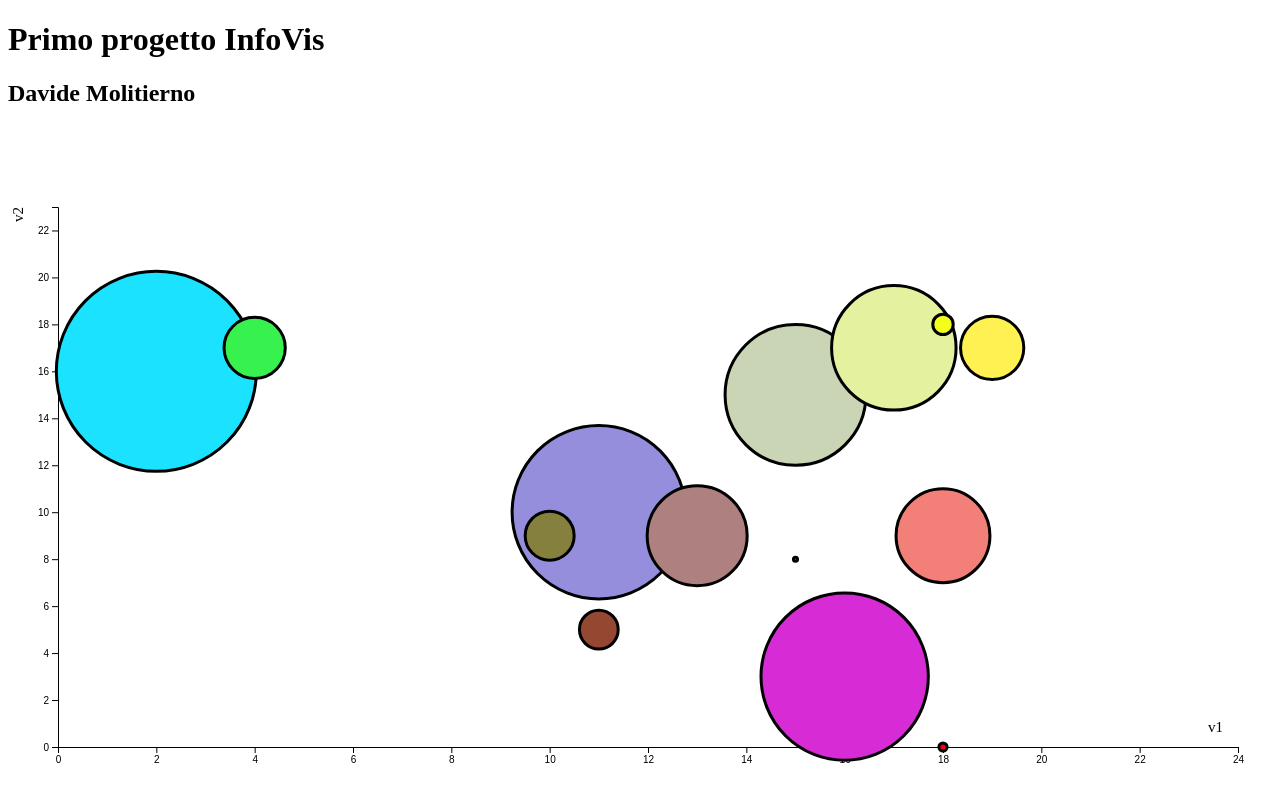
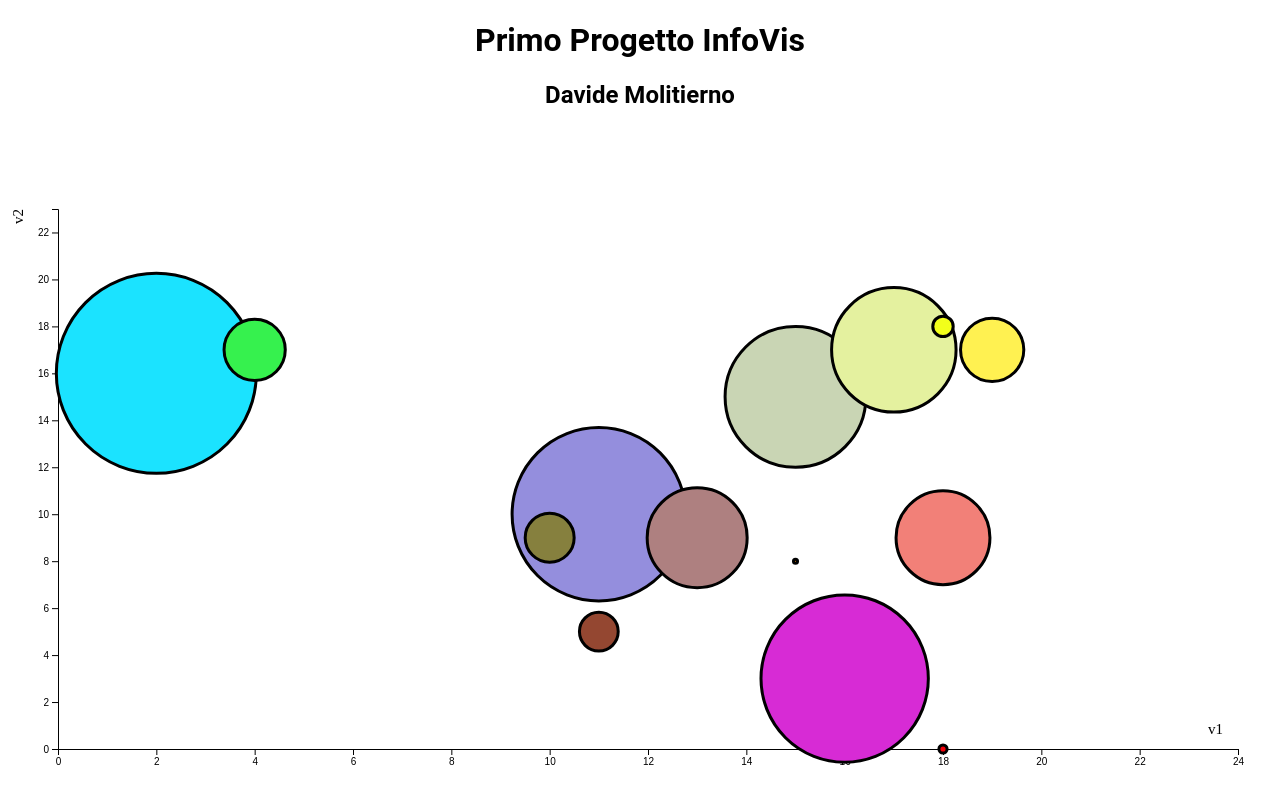
Before and after one commit to chila99/InfoVis, a plain HTML site: page bubbleChart.html in a window 1280 px wide. Drawn offline with Linux system fonts and the light colour scheme; files whose address does not match are found by name.

Commit message:
Commit finale

```diff
--- a/bubbleChart.css
+++ b/bubbleChart.css
@@ -6,6 +6,7 @@ svg {
 
 .tooltip {
     font-size: 15px;
+    font-family: 'Roboto', sans-serif;
     fill: #000;
 }
 
@@ -13,3 +14,8 @@ svg {
     fill: #fff;
     opacity: 1;
 }
+
+h1, h2 {
+    text-align: center;
+    font-family: 'Roboto', sans-serif;
+}
--- a/bubbleChart.html
+++ b/bubbleChart.html
@@ -6,7 +6,7 @@
         <script src="lib/d3.min.js"></script>
     </head>
     <body>
-        <h1>Primo progetto InfoVis</h1>
+        <h1>Primo Progetto InfoVis</h1>
         <h2>Davide Molitierno</h2>
         <script src="bubbleChart.js"></script>
         <svg class="svg"></svg>
--- a/bubbleChart.js
+++ b/bubbleChart.js
@@ -85,7 +85,7 @@ function updateDrawing(data) {
                 svg.append("text")
                     .attr("class", "tooltip")
                     .attr("x", x)
-                    .attr("y", y - 60 + 15 * i)
+                    .attr("y", y - 55 + 15 * i)
                     .attr("text-anchor", "middle")
                     .text(variables[i] + " : " + circleData[variables[i]]);
             }
```
